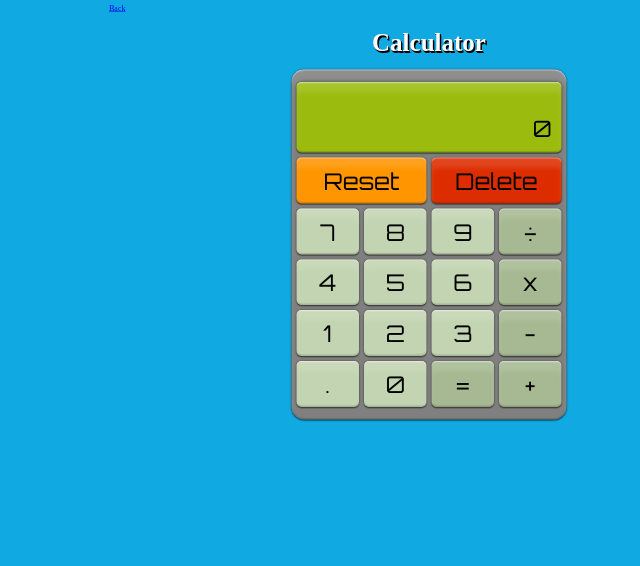
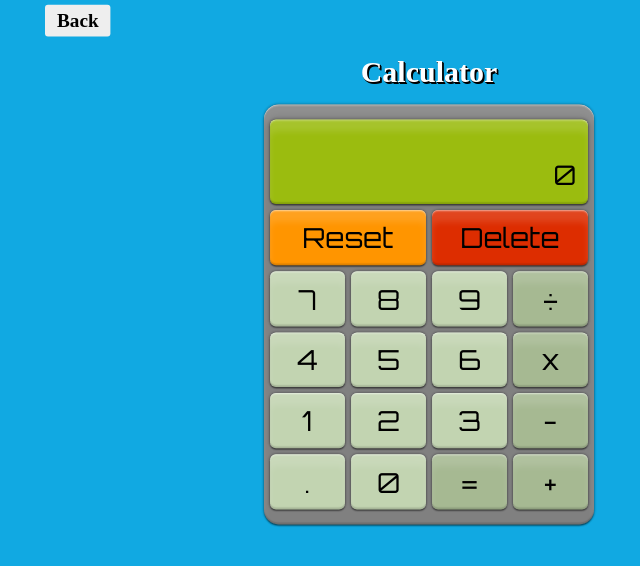
Before and after one commit to jfinley6/calculator, a plain HTML site: page index.html in a window 1280 px wide. Shown: the whole page, without its empty margins (211-851 px from the left). Drawn offline with Linux system fonts and the light colour scheme.

Commit message:
Style back button

```diff
--- a/index.html
+++ b/index.html
@@ -10,8 +10,8 @@
     <link rel="icon" type="image/png" href="calculator-icon-120-192401.png">
 </head>
 <body>
-    <div style="display: flex; justify-content: flex-start; width: 100vw">
-        <a id="backButton" href="#">Back</a>
+    <div style="display: flex; justify-content: flex-start; width: 100vw;">
+        <a id="backButton" href="../projects.html">Back</a>
     </div>
     <h1>Calculator</h1>
     <div class="calculator">
--- a/styles.css
+++ b/styles.css
@@ -1,7 +1,7 @@
 html {
   -ms-transform: scale(0.5, 0.5); /* IE 9 */
   -webkit-transform: scale(0.5, 0.5); /* Safari */
-  transform: scale(0.5, 0.5);
+  transform: scale(0.6, 0.6);
   transform-origin: top;
   width: 100vw;
   height: 100vh;
@@ -13,6 +13,17 @@ body {
   flex-direction: column;
   align-items: center;
   background-color: #11a9e2;
+}
+
+#backButton {
+  background-color: #eeeeee;
+  padding: 8px 20px;
+  text-decoration: none;
+  font-weight: bold;
+  border-radius: 5px;
+  cursor: pointer;
+  font-size: 2rem;
+  color: black;
 }
 
 h1 {
```
